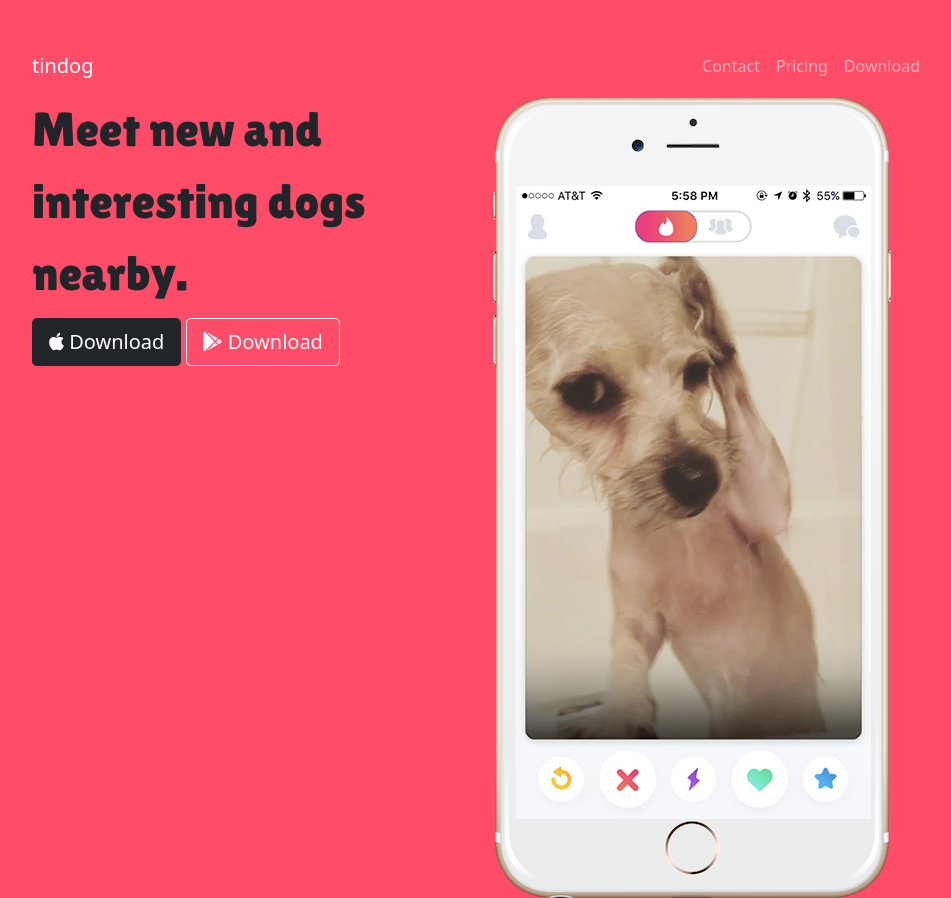
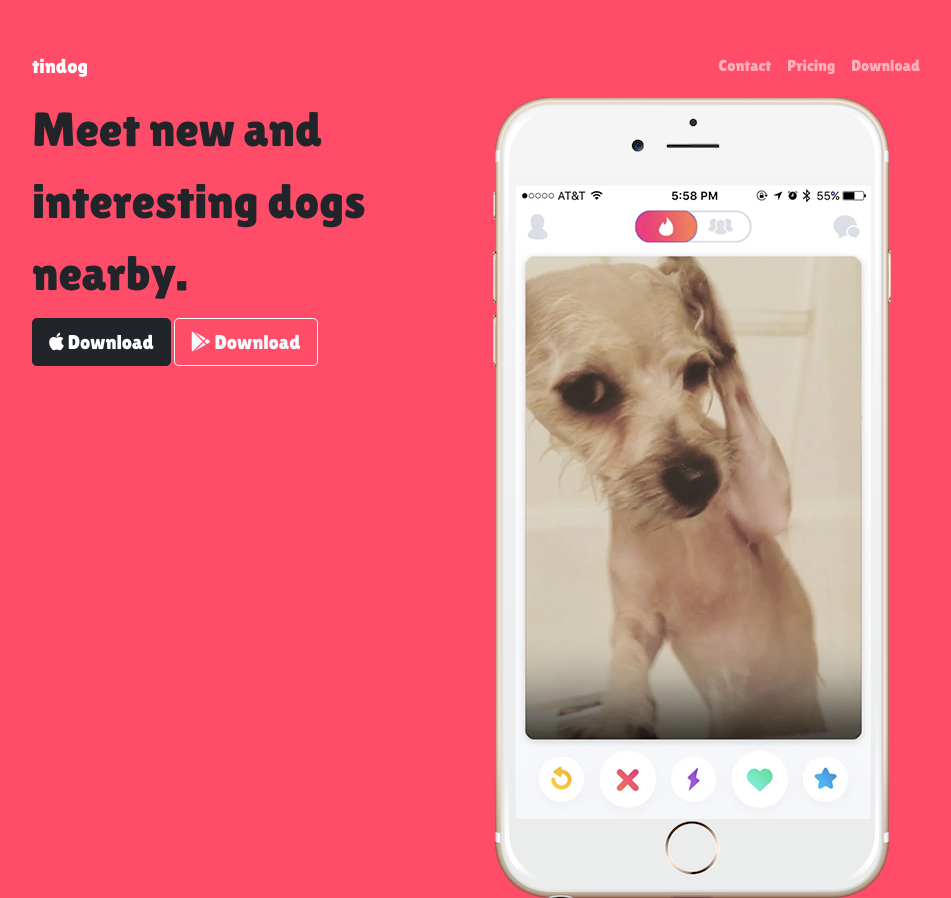
Before and after one commit to LianNidam/TinDog-Start-master, a plain HTML site: page index.html in a window 1280 px wide. Shown: the top 898 px of the page, without its empty margins (160-1111 px from the left). Drawn offline with nearby package versions, Linux system fonts and the light colour scheme.

Commit message:
change font for the navbar and buttom

```diff
--- a/css/styles.css
+++ b/css/styles.css
@@ -1,3 +1,7 @@
+
+body{
+  font-family: "Lilita one";
+}
 
 #title{
   background-color: #ff4c68;
```
